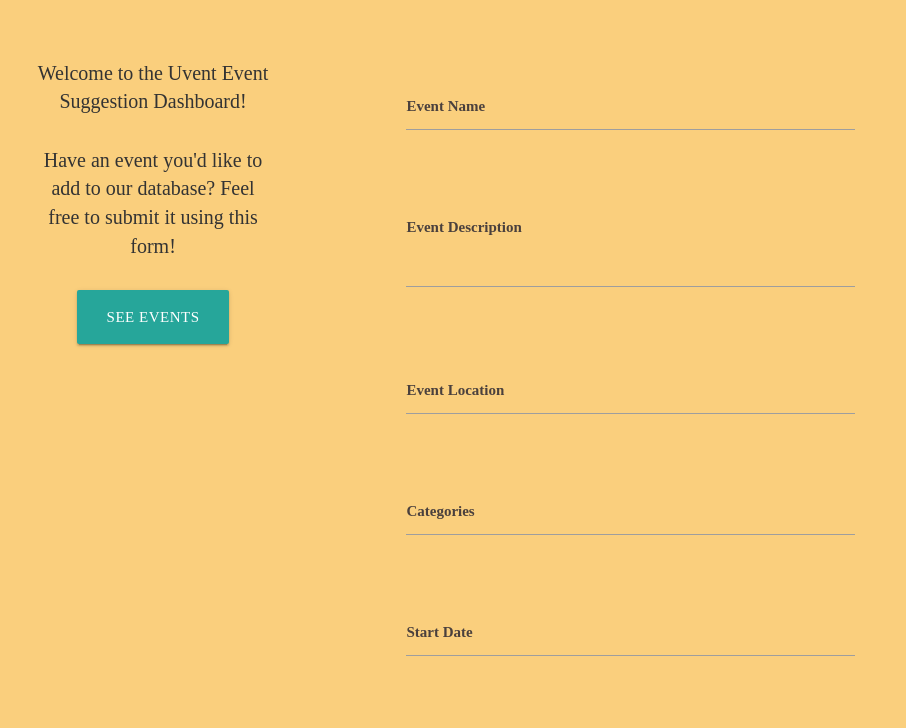
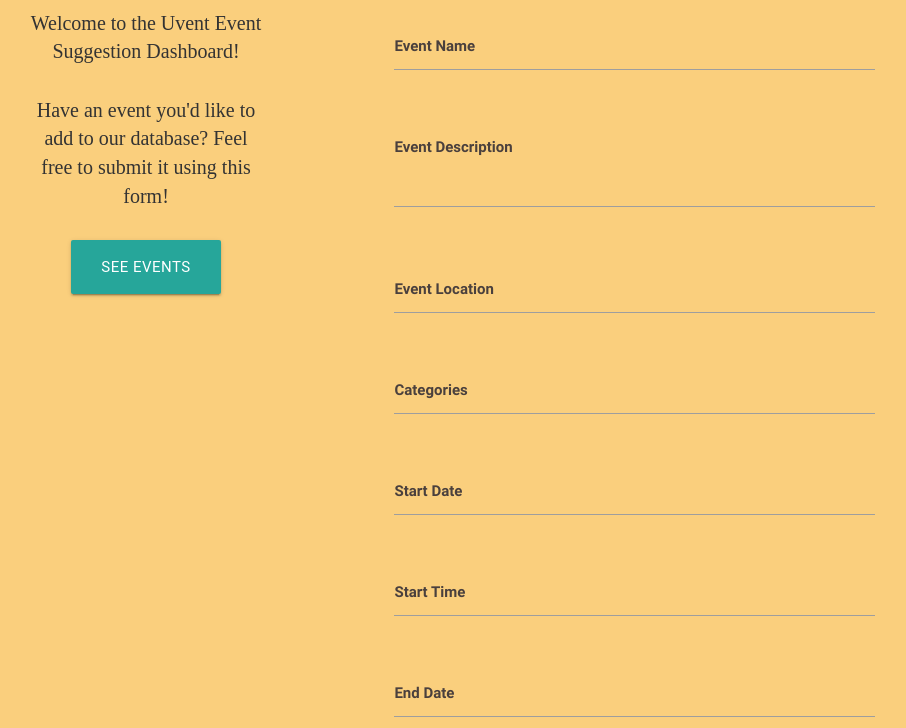
Before and after one commit to thisistimothychen/uvent, a plain HTML site: page frontend/index.html in a window 1280 px wide. Shown: the part 178-906 px from the top of the page, without its empty margins (183-1089 px from the left). Drawn offline with nearby package versions, Linux system fonts and the light colour scheme; a web font is replaced by a local one.

Commit message:
Fix materialize date and time pickers

```diff
--- a/frontend/script.js
+++ b/frontend/script.js
@@ -10,7 +10,7 @@
 $('.timepicker').pickatime({
   default: 'now', // Set default time: 'now', '1:30AM', '16:30'
   fromnow: 0,       // set default time to * milliseconds from now (using with default = 'now')
-  twelvehour: false, // Use AM/PM or 24-hour format
+  twelvehour: true, // Use AM/PM or 24-hour format
   donetext: 'OK', // text for done-button
   cleartext: 'Clear', // text for clear-button
   canceltext: 'Cancel', // Text for cancel-button
--- a/frontend/style.css
+++ b/frontend/style.css
@@ -1,14 +1,14 @@
 body {
   background-color: #FACF7D;
-  font-family: Barlow Semi Condensed;
+  font-family: Roboto;
 }
 
 h1, h2, h3, h4, h5, h6 {
   font-family: Montserrat;
 }
 
-div {
-  padding: 10px;
+p {
+  font-family: Barlow Semi Condensed;
 }
 
 h1 {
```
